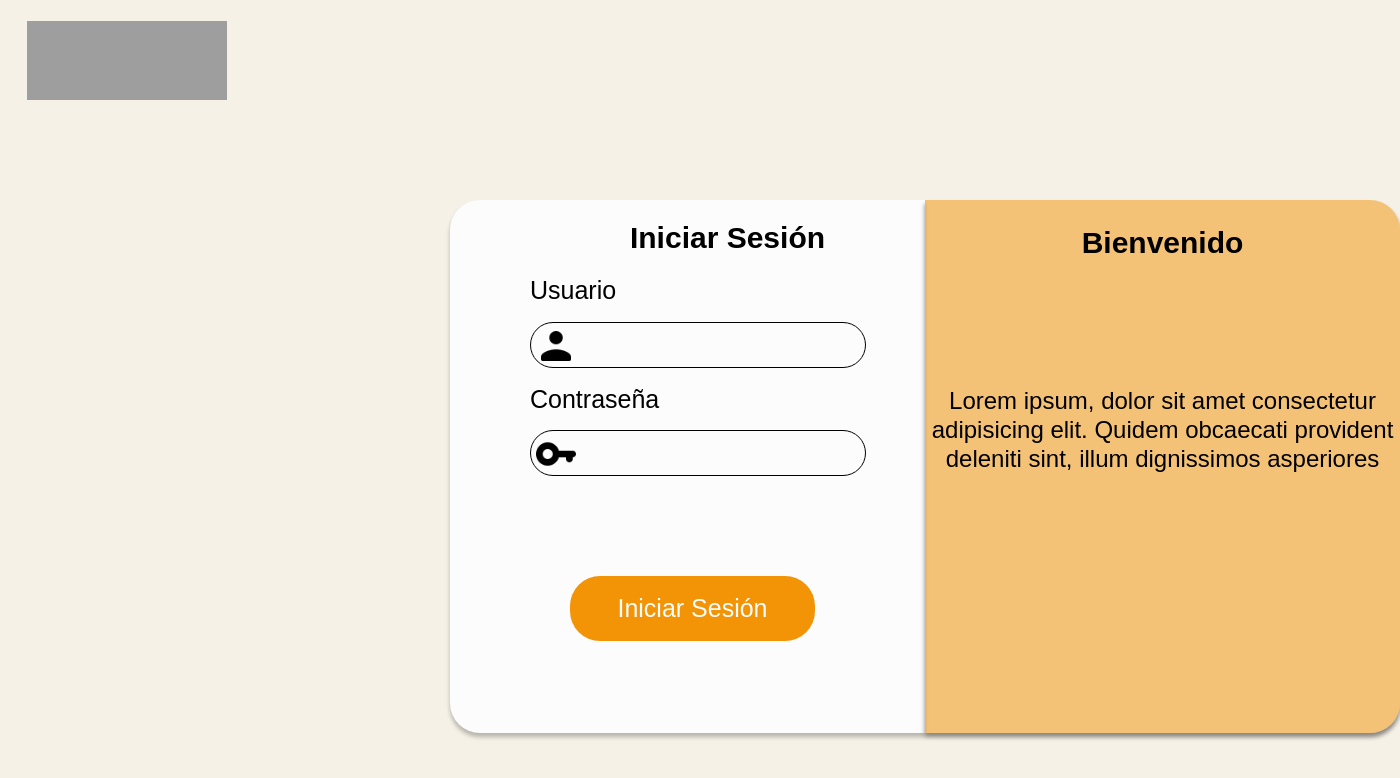
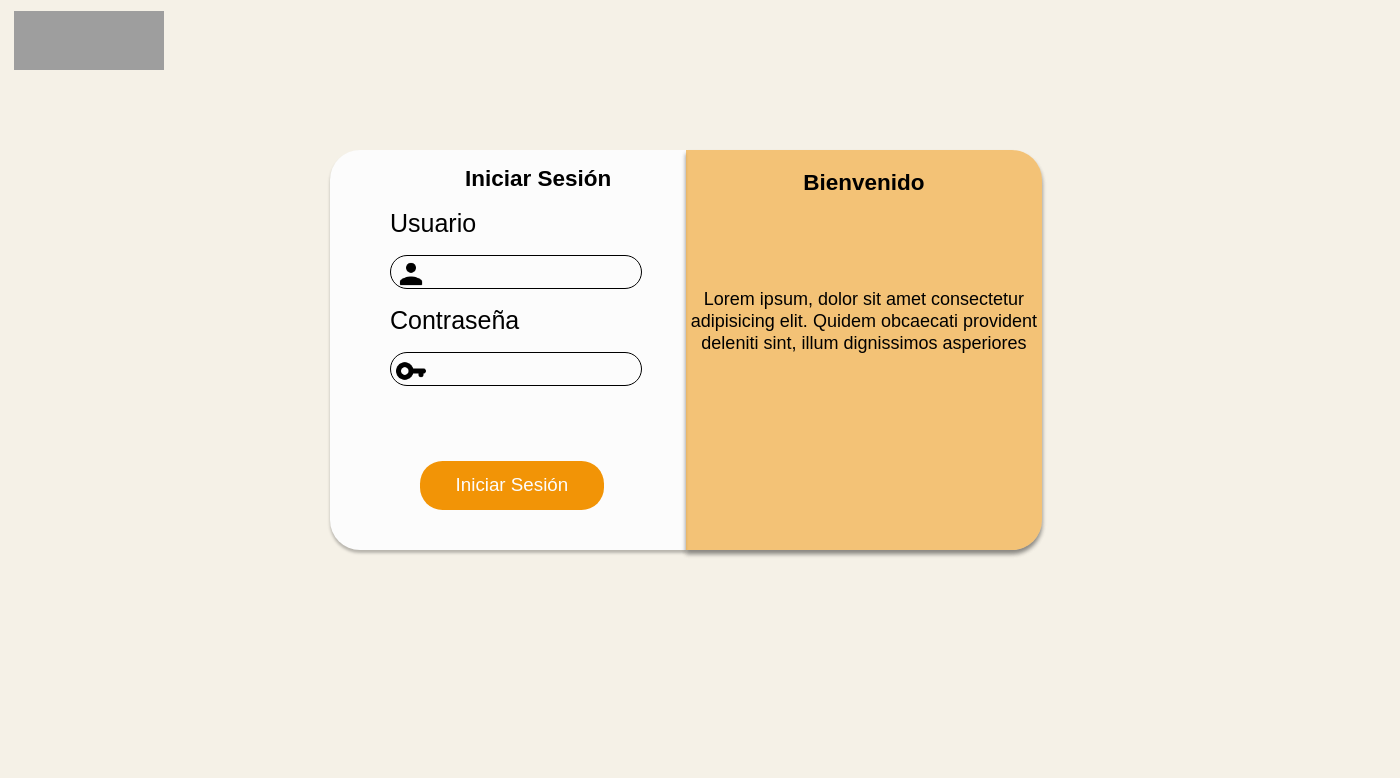
Before and after one commit to SaulRecio06/BAMX-Cliente, an Angular app: page / in a window 1280 px wide. Shown: the top 778 px of the page, 1400 px wide, since content can reach past the window. Built offline with nearby package versions, Linux system fonts and the light colour scheme; grey boxes are pictures that could not be loaded.

Commit message:
25.04.2023
intente hacerlo responsivo, pero no

```diff
--- a/src/app/login/login.component.css
+++ b/src/app/login/login.component.css
@@ -10,6 +10,7 @@ height: 79.1px;
 left: 27px;
 top: 21px;
 }
+
 #login
 {
     position: absolute;
@@ -32,6 +33,7 @@ background: #FCFCFC;
 box-shadow: 0px 4px 4px rgba(0, 0, 0, 0.25);
 border-radius: 30px 0px 0px 30px;
 }
+
 #idH1Login{
 font-family: 'Arial';
 font-style: normal;
@@ -117,6 +119,7 @@ align-items: center;
 text-align: center;
 color: #000000;
 }
+
 #idWelMsg{
 
 
@@ -131,3 +134,135 @@ text-align: center;
 color: #000000;
 padding-top: 100px;
 }
+
+@media screen and (max-width: 1366px) {
+    #Logo{
+        position: absolute;
+        width: 150px;
+        height: 59.325px;
+        left: 13.5px;
+        top: 10.5px;
+    }
+
+    #login{
+            position: absolute;
+            top: 50px;
+            left: 250px;
+    }
+
+    #loginLeft {
+        position: absolute;
+        width: 356.25px;
+        height: 399.75px;
+        left: 80px;
+        top: 100px;
+        background: #FCFCFC;
+        box-shadow: 0px 3px 3px rgba(0, 0, 0, 0.25);
+        border-radius: 30px 0px 0px 30px;
+    }
+
+    #idH1Login{
+        font-family: 'Arial';
+        font-style: normal;
+        font-weight: 700;
+        font-size: 22.5px;
+        line-height: 27px;
+        align-items: center;
+        text-align: center;
+        color: #000000;
+
+    }
+
+    .idH1{
+
+        font-family: 'Arial';
+        font-style: normal;
+        font-weight: 500;
+        font-size: 25px;
+        line-height: 29px;
+        color: #000000;
+    }
+
+
+    .clInput{
+        box-sizing: border-box;
+        width: 252px;
+        height: 34.5px;
+        background: #FCFCFC;
+        border: 1px solid #000000;
+        border-radius: 30px;
+        font-size: 16.5px;
+        padding-left: 37.5px;
+        padding-right: 7.5px;
+    }
+
+    #idInpUser{
+        background: url(../../assets/usuario-48.png) no-repeat 5px 3px;
+        background-size: 30px;
+    }
+
+    #idInpPass{
+            background: url(../../assets/icons8-contraseña-1-48.png) no-repeat 5px 3px;
+        background-size: 30px;
+    }
+
+    #idBtnLogin{
+        width: 183.75px;
+        height: 48.75px;
+        font-size: 18.75px;
+        color: #FCFCFC;
+        background: #F29406;
+        border-radius: 22.5px;
+        font-family: Arial;
+        border: none;
+
+    }
+
+    #idInputs{
+            padding-left: 60px;
+    }
+
+    #idButton{
+            padding: 75px;
+            padding-left: 90px;
+    }
+
+    #loginRight{
+        position: absolute;
+        width: 356.25px;
+        height: 399.75px;
+        left: 435.8px;
+        top: 100px;
+        background: rgba(242, 148, 6, 0.5);
+        box-shadow: 0px 4px 4px rgba(0, 0, 0, 0.25), 0px 4px 4px rgba(0, 0, 0, 0.25);
+        border-radius: 0px 30px 30px 0px;
+    }
+
+    #idBienvenido{
+
+        font-family: 'Arial';
+        font-style: normal;
+        font-weight: 700;
+        font-size: 22.5px;
+        line-height: 27px;
+        align-items: center;
+        text-align: center;
+        color: #000000;
+    }
+
+    #idWelMsg{
+
+
+        font-family: 'Arial';
+        font-style: normal;
+        font-weight: 400;
+        font-size: 18px;
+        line-height: 21.75px;
+        display: flex;
+        align-items: center;
+        text-align: center;
+        color: #000000;
+        padding-top: 75px;
+    }
+
+  }
```
